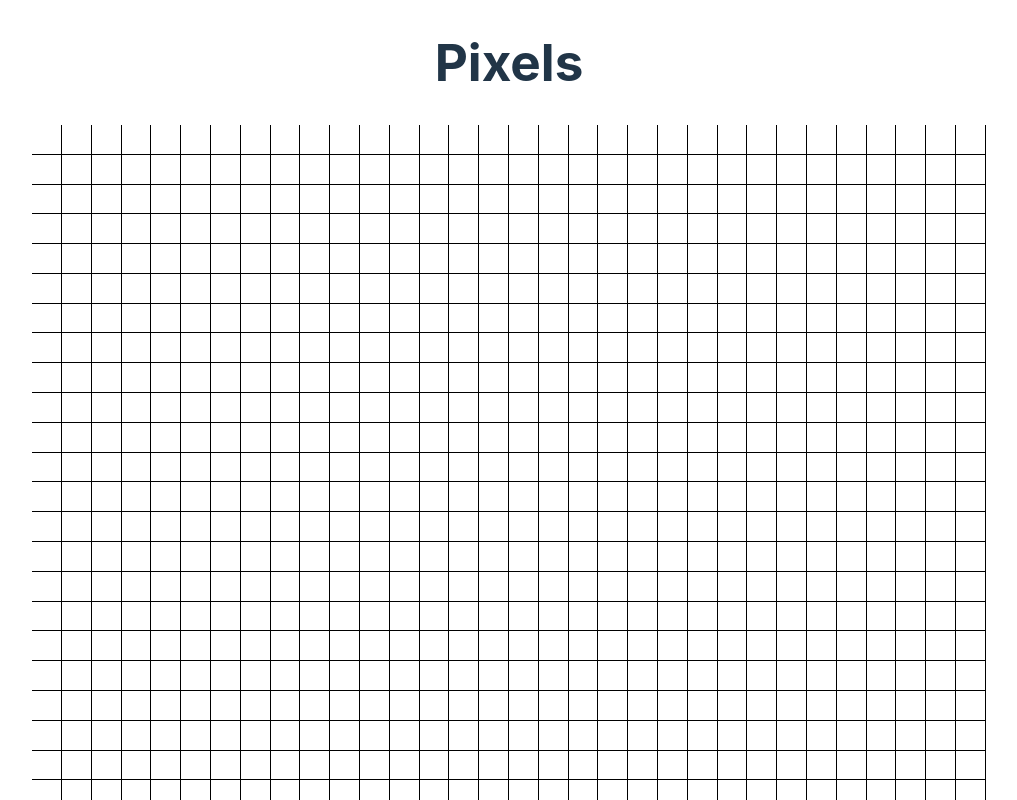
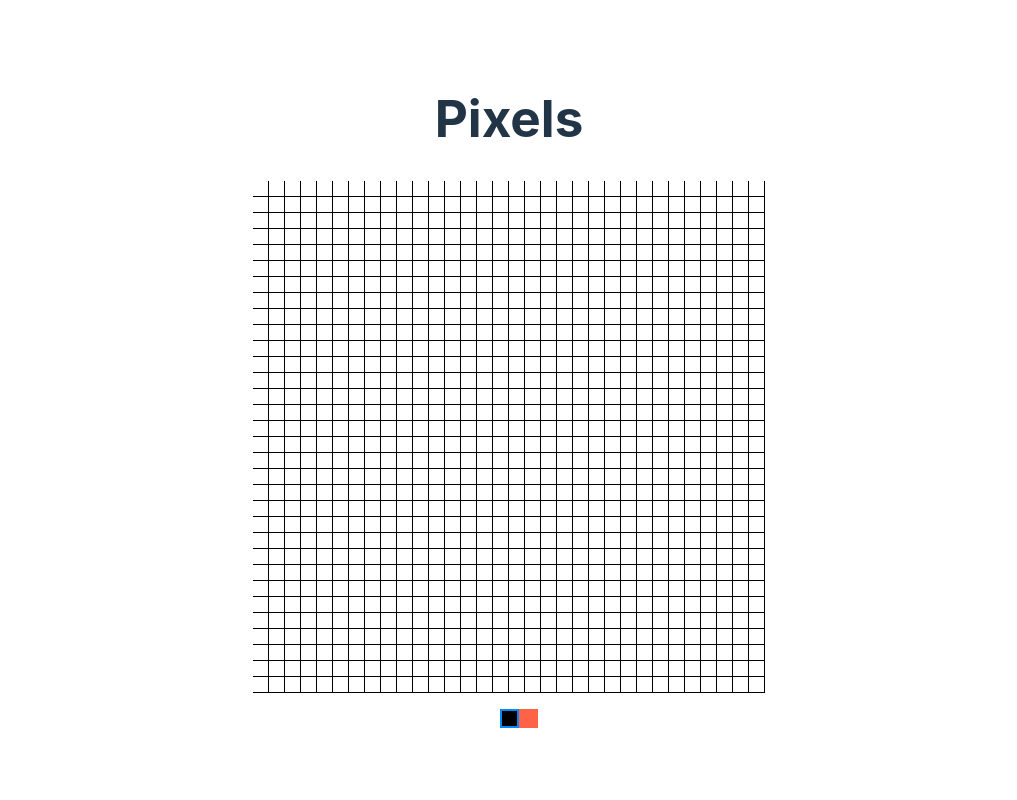
Before and after one commit to sventies/pixels, a React (Vite) app: page / in a window 1280 px wide. Shown: the top 800 px of the page, without its empty margins (131-1148 px from the left). Built offline with nearby package versions, Linux system fonts and the light colour scheme.

Commit message:
active color, hover color, more scaling

```diff
--- a/src/App.css
+++ b/src/App.css
@@ -6,12 +6,27 @@
 }
 
 .pixel {
-  /* background-color: #f00;  */
-  width: calc(90vw / 40);
-  height: calc(90vw / 40);
+  width: min(calc(90vw / 40), 15px);
+  height: min(calc(90vw / 40), 15px);
   border-right: 1px solid #000;
   border-bottom: 1px solid #000;
+  cursor: pointer;
+
 }
+
+.pixel:hover {
+    /* background-color: #000; */
+    opacity: 0.5;
+    /* position: absolute; */
+    /* width: min(calc(90vw / 40 - 1), 14px);
+    height: min(calc(90vw / 40 - 1), 14px);
+    border: 1px solid #08f; */
+    /* transform: translateX(-2px); */
+  }
+
+  .grid {
+    background-color: #888;
+  }
 
 .row {
   display: flex;
--- a/src/App.tsx
+++ b/src/App.tsx
@@ -45,7 +45,7 @@ function App() {
             key={color}
             className="pixel"
             style={{
-              borderBottom: "none",
+              border: color === drawingColor ? "2px solid #08f" : "2px solid transparent",
               background: color,
             }}
             onClick={() => {
```
